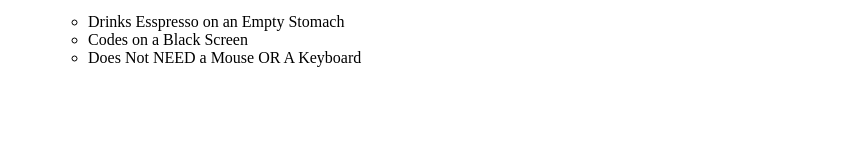
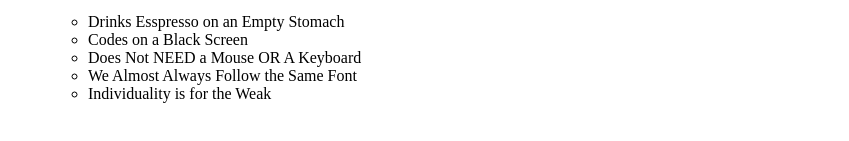
Before and after one commit to JosephBottone/about-joseph, a plain HTML site: page index.html in a window 1280 px wide. Shown: the part 421-562 px from the top of the page, without its empty margins (0-849 px from the left). Drawn offline with Linux system fonts and the light colour scheme.

Commit message:
Added two new list items and mixed up the font.

```diff
--- a/index.html
+++ b/index.html
@@ -31,9 +31,11 @@
 		<ul>
 			<li><p style="color:red">The Code of the Dark Programmer:</p>
 				<ul>
-					<li style="font-family:Futura">Drinks Esspresso on an Empty Stomach</li>
-					<li style="font-family:Futura">Codes on a Black Screen</li>
-					<li style="font-family:Futura">Does Not NEED a Mouse OR A Keyboard</li>
+					<li style="font-family: Futura">Drinks Esspresso on an Empty Stomach</li>
+					<li style="font-family: Futura">Codes on a Black Screen</li>
+					<li style="font-family: Futura">Does Not NEED a Mouse OR A Keyboard</li>
+					<li style="font-family: inherit">We Almost Always Follow the Same Font</li>
+					<li style="font-family: Futura">Individuality is for the Weak</li>
 				</ul>
 			</li>
 		</ul>
```
